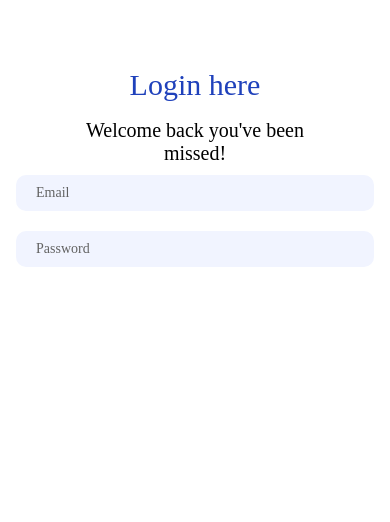
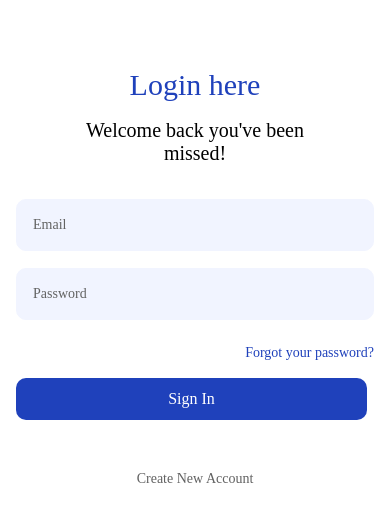
Before and after one commit to Aaslan01/Login-Register-Ui, a React Native app: screen /LoginScreen in a window 390 px wide. Shown: the top 522 px of the page. Built offline with nearby package versions, Linux system fonts and the light colour scheme.

Commit message:
Updated the Components of text field and Login screen.

```diff
--- a/components/InputField.tsx
+++ b/components/InputField.tsx
@@ -1,16 +1,22 @@
 import {View, Text, TextInput} from 'react-native';
-import React, { useState } from 'react';
+import React, {useState} from 'react';
 import StyleGuide from '../constants/StyleGuide';
 import FontSize from '../constants/FontSize';
-
+import {
+  widthPercentageToDP as wp,
+  heightPercentageToDP as hp,
+} from 'react-native-responsive-screen';
 interface Props {
-    title: string
+  title: string;
 }
 
 const InputField: React.FC<Props> = ({title}) => {
+  const [isFocused, setIsFocused] = useState(false);
   return (
     <View>
       <TextInput
+        // onFocus={() => handleFocus}
+        // onBlur={() => handleBlur}
         placeholder={title}
         placeholderTextColor={StyleGuide.colors.darkText}
         style={{
@@ -18,9 +24,13 @@ const InputField: React.FC<Props> = ({title}) => {
           fontSize: FontSize.small,
           fontFamily: 'Poppins-Regular',
           borderRadius: 10,
-          padding: 10,
-          paddingHorizontal: 20,
-          marginVertical: 10,
+          paddingVertical: hp(2),
+          paddingHorizontal: wp(4),
+          marginTop: hp(2),
+          borderColor: isFocused
+            ? StyleGuide.colors.primary
+            : StyleGuide.colors.lightPrimary,
+          borderWidth: 1,
         }}
       />
     </View>
--- a/components/Texting.tsx
+++ b/components/Texting.tsx
@@ -13,18 +13,22 @@ interface Props {
   color?: string
   paddingHorizontal?:number
   marginTop?: number
+  textAlign?: string
+  onPress?: ()=>void
+  fontFamily?: string
 }
-const Texting: React.FC<Props> = ({text, fontSize, color ,paddingHorizontal, marginTop}) => {
+const Texting: React.FC<Props> = ({text, fontSize, color, fontFamily,paddingHorizontal, marginTop, textAlign, onPress}) => {
   return (
     <View>
       <Text
+      onPress={onPress}
         style={{
           marginTop: marginTop??hp(4),
-          fontFamily: 'Poppins-Bold',
+          fontFamily: fontFamily ?? 'Poppins-SemiBold',
           fontSize: fontSize ?? FontSize.xLarge,
           color: color ?? StyleGuide.colors.primary,
           paddingHorizontal: paddingHorizontal ?? wp(10),
-          textAlign: 'center',
+          textAlign: textAlign ?? 'center',
         }}>
         {text}
       </Text>
--- a/screen/LoginScreen.tsx
+++ b/screen/LoginScreen.tsx
@@ -1,5 +1,11 @@
-import {View, Text, SafeAreaView, TextInput} from 'react-native';
-import React, { useState } from 'react';
+import {
+  View,
+  Text,
+  SafeAreaView,
+  TextInput,
+  TouchableOpacity,
+} from 'react-native';
+import React, {useState} from 'react';
 import Texting from '../components/Texting';
 import StyleGuide from '../constants/StyleGuide';
 import {
@@ -9,21 +15,61 @@ import {
 import FontSize from '../constants/FontSize';
 import InputField from '../components/InputField';
 const LoginScreen = () => {
-
-  const [email, setEmail] = useState("")
-  const [password, setPassword] = useState("")
+  const [email, setEmail] = useState('');
+  const [password, setPassword] = useState('');
   return (
     <SafeAreaView style={[StyleGuide.mainPadding, {paddingVertical: hp(4)}]}>
-      <Texting text={'Login here'} />
+      <Texting text={'Login here'}
+      fontFamily={'Poppins-Bold'}
+      />
       <Texting
         text={"Welcome back you've been missed!"}
+        fontFamily={'Poppins-Bold'}
         fontSize={FontSize.large}
         color={StyleGuide.colors.text}
         paddingHorizontal={wp(16)}
         marginTop={hp(2)}
       />
-      <InputField title={'Email'}/>
+      <View style={{marginTop: hp(2)}} />
+      <InputField title={'Email'} />
       <InputField title={'Password'} />
+      <Texting
+        text="Forgot your password?"
+        textAlign="right"
+        fontSize={FontSize.small}
+        paddingHorizontal={wp(0)}
+        marginTop={hp(3)}
+        onPress={() => console.log('Testing Test')}
+      />
+      <TouchableOpacity
+        // onPress={() => navigation.push('LoginScreen')}
+        style={[
+          StyleGuide.buttonContainer,
+          {
+            marginTop: hp(2),
+            backgroundColor: StyleGuide.colors.primary,
+            width: wp(90),
+          },
+        ]}>
+        <Text
+          style={[
+            StyleGuide.buttonText,
+            {
+              color: StyleGuide.colors.onPrimary,
+              fontSize: FontSize.medium,
+              fontFamily: 'Poppins-SemiBold',
+            },
+          ]}>
+          Sign In
+        </Text>
+      </TouchableOpacity>
+      <Texting
+        text="Create New Account"
+        fontSize={FontSize.small}
+        marginTop={hp(6)}
+        onPress={() => console.log('Testing Test')}
+        color={StyleGuide.colors.darkText}
+      />
     </SafeAreaView>
   );
 };
--- a/screen/OpeningScreen.tsx
+++ b/screen/OpeningScreen.tsx
@@ -6,10 +6,9 @@ import {
 } from 'react-native-responsive-screen';
 import StyleGuide from '../constants/StyleGuide';
 import FontSize from '../constants/FontSize';
-import { useNavigation } from '@react-navigation/native';
+import {useNavigation} from '@react-navigation/native';
 import Texting from '../components/Texting';
 const OpeningScreen = () => {
-
   const navigation = useNavigation();
   return (
     <SafeAreaView
@@ -30,19 +29,20 @@ const OpeningScreen = () => {
         />
       </View>
       <View style={{flex: 1}}>
-        <Texting text={"Discover You Dream Job Here"}/>
-        <Text
-          style={{
-            marginTop: hp(2),
-            fontFamily: 'Poppins-Regular',
-            fontSize: FontSize.small,
-            color: StyleGuide.colors.text,
-            paddingHorizontal: wp(10),
-            textAlign: 'center',
-          }}>
-          Explore the all exiting job roles based on your interest and study
-          major
-        </Text>
+        <Texting
+          text={'Discover You Dream Job Here'}
+          fontFamily={'Poppins-Bold'}
+        />
+
+        <Texting
+          text={
+            'Explore the all exiting job roles based on your interest and study major'
+          }
+          fontFamily={'Poppins-Regular'}
+          fontSize={FontSize.small}
+          color={StyleGuide.colors.text}
+          paddingHorizontal={wp(10)}
+        />
         <View
           style={{
             flexDirection: 'row',
@@ -51,7 +51,7 @@ const OpeningScreen = () => {
             marginTop: hp(6),
           }}>
           <TouchableOpacity
-          onPress={()=> navigation.push("LoginScreen")}
+            onPress={() => navigation.push('LoginScreen')}
             style={[
               {
                 backgroundColor: StyleGuide.colors.primary,
@@ -67,7 +67,7 @@ const OpeningScreen = () => {
             </Text>
           </TouchableOpacity>
           <TouchableOpacity
-                    onPress={()=> navigation.push("RegisterScreen")}
+            onPress={() => navigation.push('RegisterScreen')}
             style={[
               {
                 backgroundColor: StyleGuide.colors.onPrimary,
```
